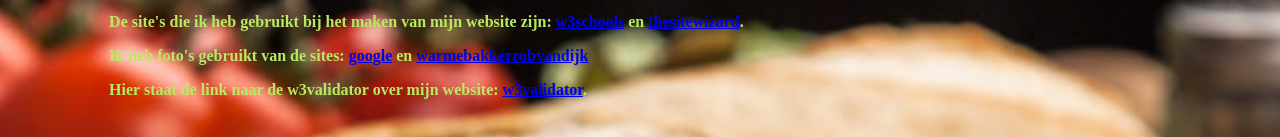
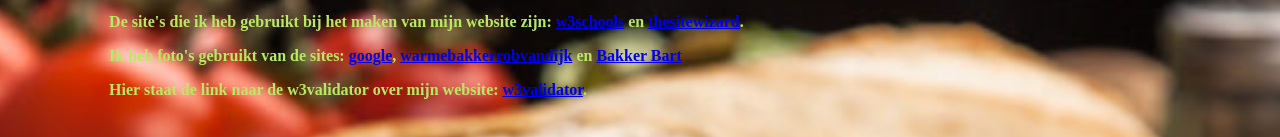
Before and after one commit to Robbie00701/Gangster, a plain HTML site: page html/colofoon.html in a window 1280 px wide. Shown: the part 183-320 px from the top of the page. Drawn offline with Linux system fonts and the light colour scheme; files that its build step writes are made by us from their sources; files whose address does not match are found by name.

Commit message:
1st stage

```diff
--- a/html/colofoon.html
+++ b/html/colofoon.html
@@ -35,7 +35,7 @@ De site's die ik heb gebruikt bij het maken van mijn website zijn: <a href="http
 </p>
 
 <p>
-Ik heb foto's gebruikt van de sites: <a href="https://www.google.com/" target="_blank">google</a> en <a href="http://www.warmebakkerrobvandijk.nl/" target="_blank">warmebakkerrobvandijk</a>
+Ik heb foto's gebruikt van de sites: <a href="https://www.google.com/" target="_blank">google</a>, <a href="http://www.warmebakkerrobvandijk.nl/" target="_blank">warmebakkerrobvandijk</a> en <a href="https://www.bakkerbart.nl/belegd/belegde-broodjes" target="_blank">Bakker Bart</a>
 </p>
 
 <p>
```
Also changed, not shown: html/Bakker1.png (renamed from Bakker1.png), html/Bakker2.png (renamed from Bakker2.png), html/VerseBroodjes.jpg (renamed from VerseBroodjes.jpg).
